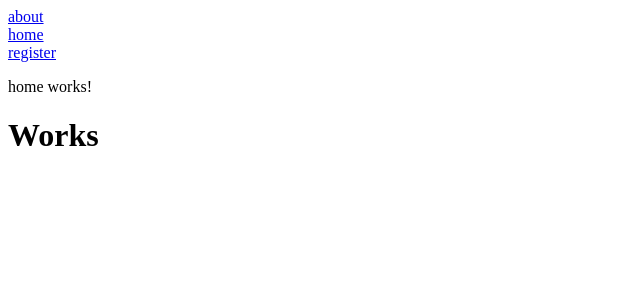
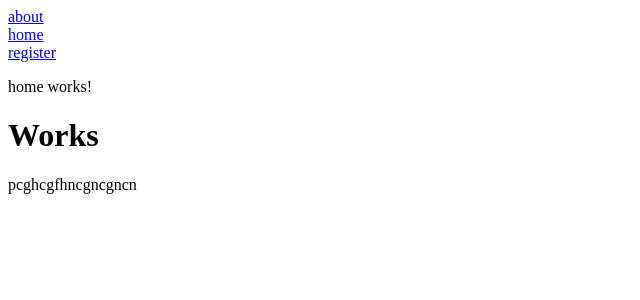
Before and after one commit to divyashreekelji/AssimilateTechnology, an Angular app: page /home in a window 1280 px wide. Shown: the top 300 px of the page, without its empty margins (0-640 px from the left). Built offline with nearby package versions, Linux system fonts and the light colour scheme.

Commit message:
new changes

```diff
--- a/src/app/app.component.html
+++ b/src/app/app.component.html
@@ -1 +1,2 @@
 <app-header></app-header>
+<p>pcghcgfhncgncgncn</p>
```
